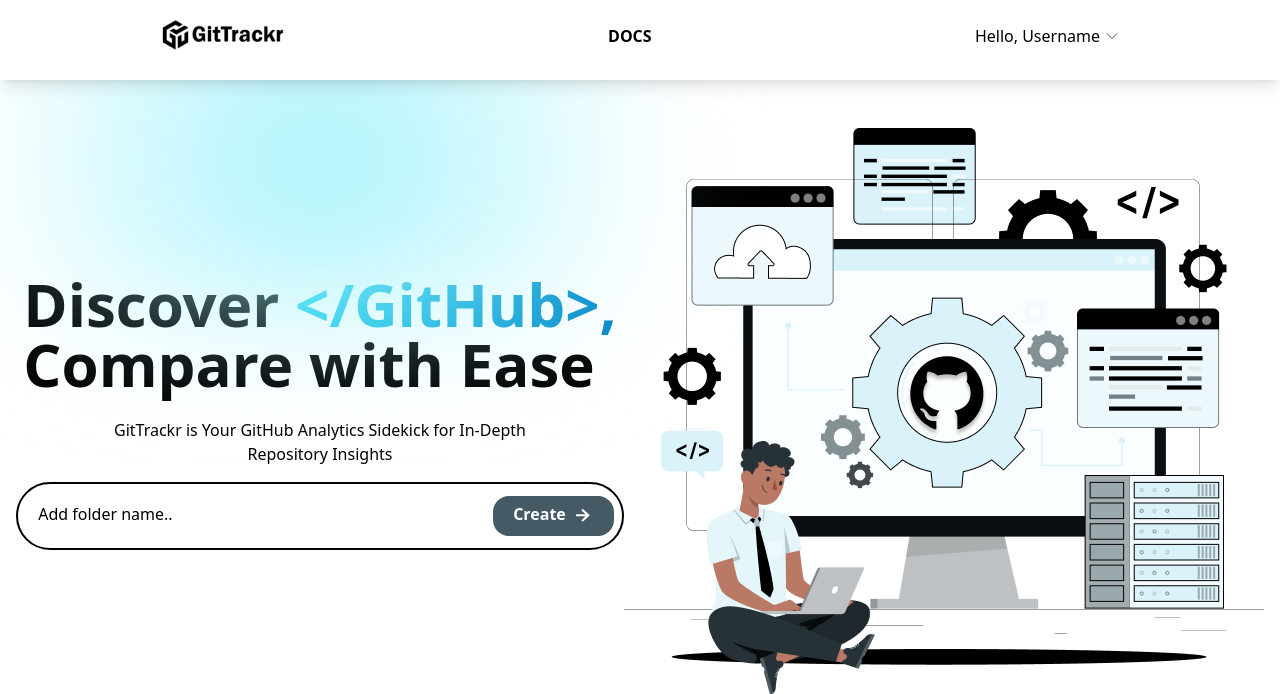
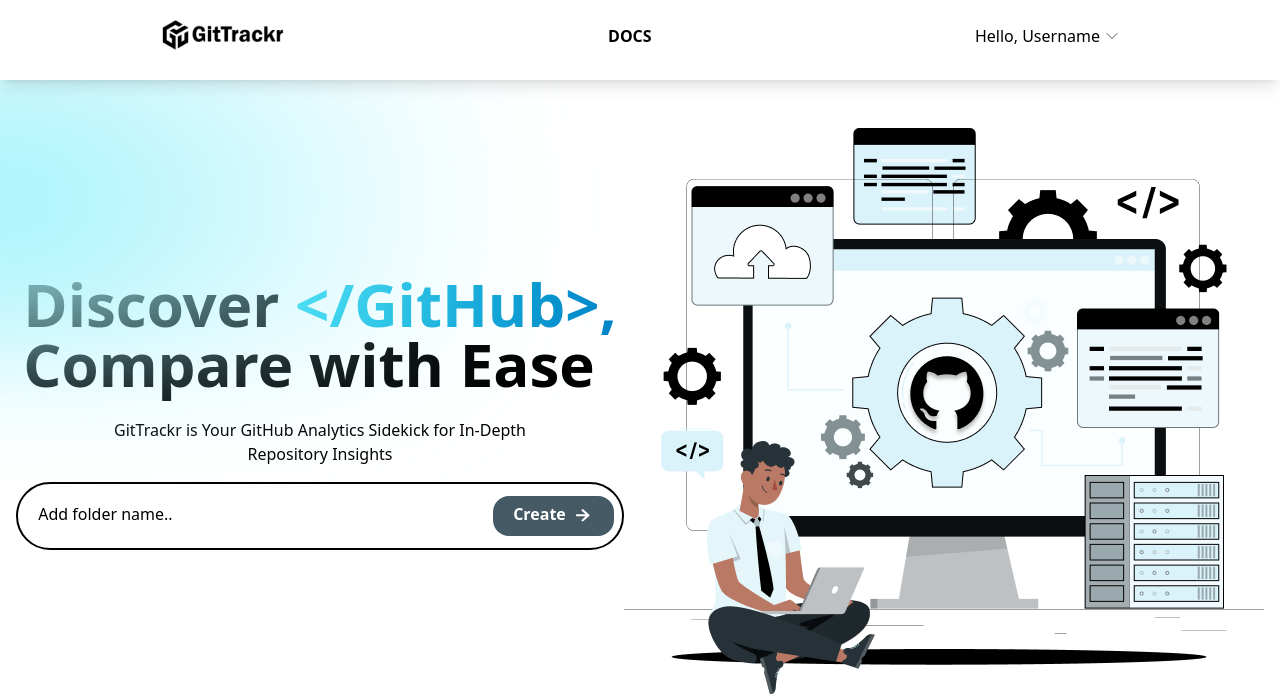
Before and after one commit to AgileRE-2023/GitTrackr, a Django app: page /logged/ in a window 1280 px wide. Shown: the top 694 px of the page. Run offline with Django 4.2, Linux system fonts and the light colour scheme; some libraries are stand-ins or nearby versions.

Commit message:
logged landing page sprint 1

```diff
--- a/templates/base/home_logged.html
+++ b/templates/base/home_logged.html
@@ -13,7 +13,7 @@
 
 <body>
   <!-- Navbar Start -->
-  <div class="absolute h-80 w-1/2 rounded-sm bg-[radial-gradient(circle_at_center,_var(--tw-gradient-stops))] from-cyan-200 to-transparent blur-3xl z-0"></div>
+  <div class="absolute h-80 w-3/4 rounded-sm bg-[radial-gradient(circle_at_center,_var(--tw-gradient-stops))] from-cyan-200 to-transparent blur-3xl z-0 -translate-x-1/2 -translate-y-1/2 top-1/4 left-1"></div>
   <nav class="flex flex-row justify-between shadow-lg pt-2 px-40 h-20 fixed w-full z-10 bg-white">
     <div class="">
       <img src="{% static 'images/LogoGT.png' %}" alt="" class="h-12">
@@ -28,7 +28,7 @@
             <path stroke-linecap="round" stroke-linejoin="round" d="M19.5 8.25l-7.5 7.5-7.5-7.5" />
           </svg>
       </button>
-      <div  class="absolute hidden bg-white rounded-lg shadow w-36 border-2 border-gray-500 mb-1 ">
+      <div  class="absolute hidden bg-white rounded-lg shadow w-36 border-2 border-gray-500 mb-1 " id="dropdownMenu">
         <a href="#" class="block px-4 py-3 text-md font-medium hover:bg-gray-700  dark:hover:bg-gray-600 dark:hover:text-white"> History</a>
         <a href="#" class="block px-4 py-3 text-md font-medium hover:bg-gray-700  dark:hover:bg-gray-600 dark:hover:text-white"> Logout</a>
       </div>
@@ -47,7 +47,8 @@
             GitTrackr is Your GitHub Analytics Sidekick for In-Depth <br>
             Repository Insights
         </div>
-        <div class="flex flex-row rounded-full mt-4 border-solid border-black border-2 bg-white z-10 px-2 py-3">
+        <form action="">
+          <div class="flex flex-row rounded-full mt-4 border-solid border-black border-2 bg-white z-10 px-2 py-3">
             <input type="text" placeholder="Add folder name.." class="h-5 mt-2 border-none placeholder-black pr-56  focus:outline-none focus:ring focus:border-none no-underline ">
             <button class="w-30 h-10 flex flex-row bg-[#455A64] rounded-2xl justify-center items-center px-5" type="button">
                 <div class=" text-white font-bold text-base pb-1">
@@ -56,9 +57,11 @@
                 <svg xmlns="http://www.w3.org/2000/svg" width="28" height="25" viewBox="0 0 28 25" fill="none">
                     <path d="M17.4894 18.1163L23.1421 13.048C23.245 12.9515 23.3257 12.8379 23.3795 12.7134C23.4926 12.4666 23.4926 12.1898 23.3795 11.943C23.3257 11.8186 23.245 11.7049 23.1421 11.6085L17.4894 6.54015C17.384 6.44564 17.2588 6.37066 17.1211 6.31951C16.9834 6.26836 16.8358 6.24203 16.6867 6.24203C16.3856 6.24203 16.0969 6.34927 15.884 6.54015C15.6711 6.73103 15.5515 6.98992 15.5515 7.25986C15.5515 7.5298 15.6711 7.78869 15.884 7.97957L19.6148 11.3146L11.034 11.3146C10.7342 11.3146 10.4466 11.4214 10.2346 11.6115C10.0226 11.8016 9.90347 12.0594 9.90347 12.3282C9.90347 12.5971 10.0226 12.8549 10.2346 13.045C10.4466 13.2351 10.7342 13.3419 11.034 13.3419L19.6148 13.3419L15.884 16.6769C15.7781 16.7712 15.694 16.8833 15.6366 17.0068C15.5792 17.1303 15.5496 17.2628 15.5496 17.3966C15.5496 17.5304 15.5792 17.6629 15.6366 17.7865C15.694 17.91 15.7781 18.0221 15.884 18.1163C15.9891 18.2113 16.1142 18.2868 16.2519 18.3382C16.3897 18.3897 16.5375 18.4162 16.6867 18.4162C16.836 18.4162 16.9837 18.3897 17.1215 18.3382C17.2593 18.2868 17.3843 18.2113 17.4894 18.1163Z" fill="white"/>
                   </svg>
+                </button>
+            </div>
+        </form>
 
-                </div>
-            </button>
+
     </div>
     <div class=" my-32 ">
         <img src="{% static 'images/LandingImage.png' %}" alt="">
@@ -70,7 +73,7 @@
   <script >
     document.addEventListener("DOMContentLoaded", function () {
       const dropdownButton = document.querySelector(".group");
-      const dropdownMenu = document.querySelector(".absolute");
+      const dropdownMenu = document.getElementById("dropdownMenu");
 
       dropdownButton.addEventListener("click", function () {
         dropdownMenu.classList.toggle("hidden");
--- a/theme/static/css/dist/styles.css
+++ b/theme/static/css/dist/styles.css
@@ -755,6 +755,14 @@
   position: relative;
 }
 
+.left-1 {
+  left: 0.25rem;
+}
+
+.top-1\/4 {
+  top: 25%;
+}
+
 .z-0 {
   z-index: 0;
 }
@@ -847,8 +855,8 @@
   height: 100vh;
 }
 
-.w-1\/2 {
-  width: 50%;
+.w-3\/4 {
+  width: 75%;
 }
 
 .w-32 {
@@ -865,6 +873,16 @@
 
 .w-full {
   width: 100%;
+}
+
+.-translate-x-1\/2 {
+  --tw-translate-x: -50%;
+  transform: translate(var(--tw-translate-x), var(--tw-translate-y)) rotate(var(--tw-rotate)) skewX(var(--tw-skew-x)) skewY(var(--tw-skew-y)) scaleX(var(--tw-scale-x)) scaleY(var(--tw-scale-y));
+}
+
+.-translate-y-1\/2 {
+  --tw-translate-y: -50%;
+  transform: translate(var(--tw-translate-x), var(--tw-translate-y)) rotate(var(--tw-rotate)) skewX(var(--tw-skew-x)) skewY(var(--tw-skew-y)) scaleX(var(--tw-scale-x)) scaleY(var(--tw-scale-y));
 }
 
 .flex-row {
@@ -1122,11 +1140,6 @@
   border-style: none;
 }
 
-.focus\:border-white:focus {
-  --tw-border-opacity: 1;
-  border-color: rgb(255 255 255 / var(--tw-border-opacity));
-}
-
 .focus\:outline-none:focus {
   outline: 2px solid transparent;
   outline-offset: 2px;
```
